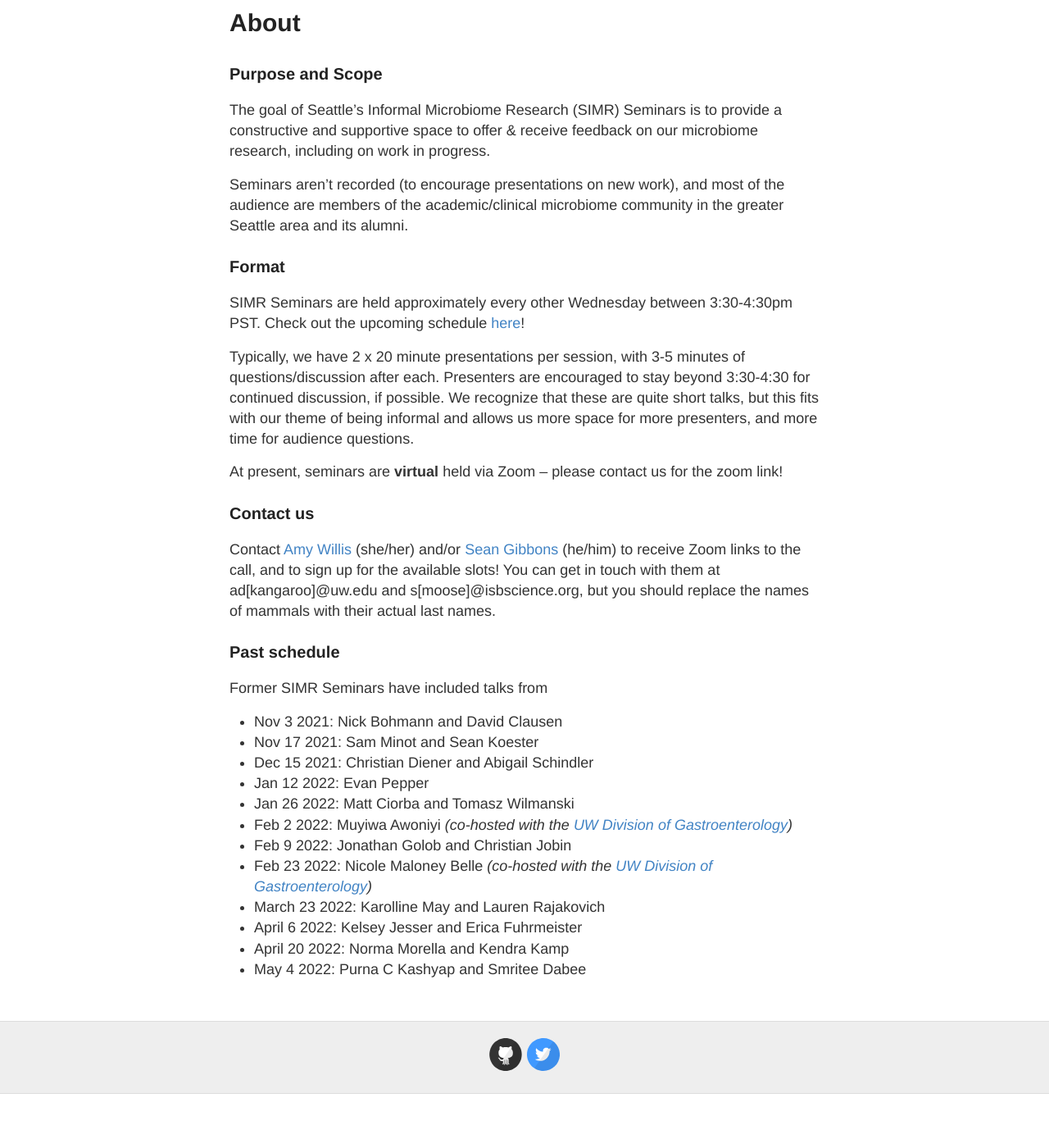
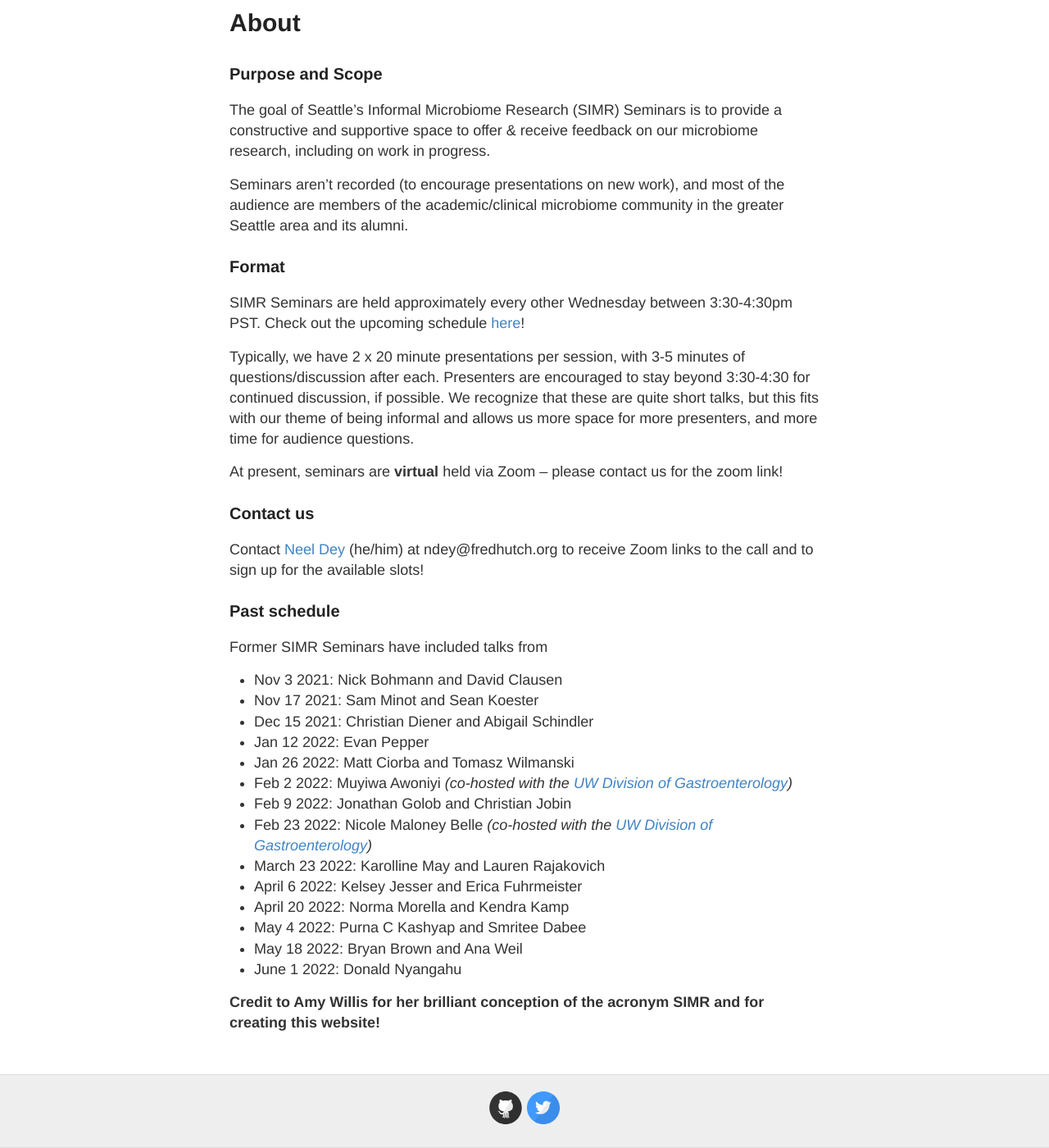
Before and after one commit to SIMR-seminars/SIMR-seminars.github.io, a Jekyll site: the page built from about.md, in a window 1280 px wide and 1400 px high, scrolled down 159 px. Shown: the whole window at 82% size. Built offline with Jekyll 4.4.1, drawn with Linux system fonts in a browser that asks for light colours; before the commit the page ends 1493 px from its top, so only the background shows below that.

Commit message:
updated About, Past schedule

```diff
--- a/about.md
+++ b/about.md
@@ -20,7 +20,7 @@ At present, seminars are **virtual** held via Zoom -- please contact us for the
 
 ### Contact us
 
-Contact [Amy Willis](http://statisticaldiversitylab.com/) (she/her) and/or [Sean Gibbons](https://gibbons.isbscience.org/) (he/him) to receive Zoom links to the call, and to sign up for the available slots! You can get in touch with them at ad[kangaroo]@uw.edu and s[moose]@isbscience.org, but you should replace the names of mammals with their actual last names.
+Contact [Neel Dey](https://www.fredhutch.org/en/faculty-lab-directory/dey-neelendu.html) (he/him) at ndey@fredhutch.org to receive Zoom links to the call and to sign up for the available slots!
 
 ### Past schedule
 
@@ -38,3 +38,7 @@ Former SIMR Seminars have included talks from
 - April 6 2022: Kelsey Jesser and Erica Fuhrmeister
 - April 20 2022: Norma Morella and Kendra Kamp
 - May 4 2022: Purna C Kashyap and Smritee Dabee
+- May 18 2022: Bryan Brown and Ana Weil
+- June 1 2022: Donald Nyangahu
+
+**Credit to Amy Willis for her brilliant conception of the acronym SIMR and for creating this website!**
```
